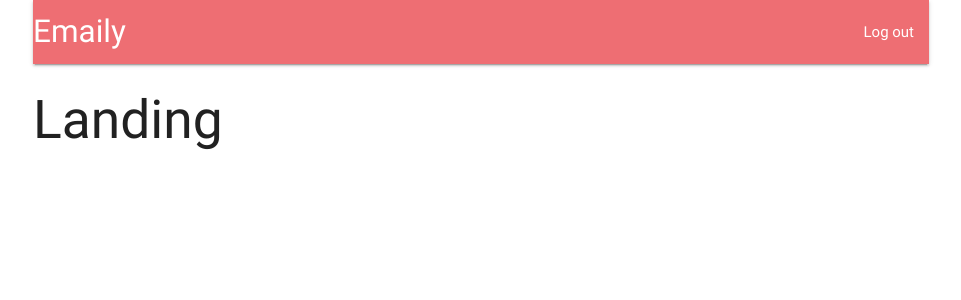
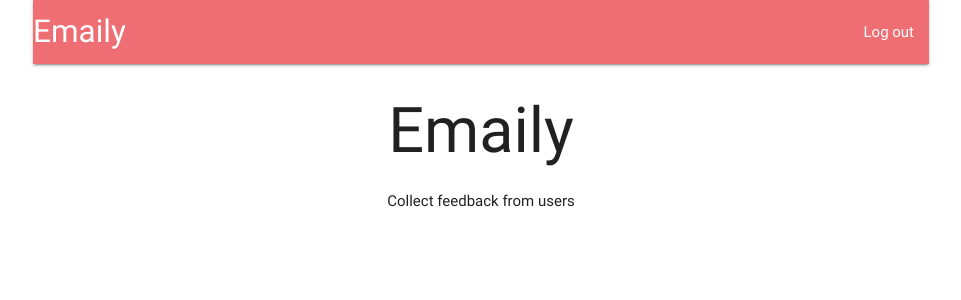
Before and after one commit to dvontrec/React-Full-Stack, a React (Create React App) app in the folder client/: page / in a window 1280 px wide. Shown: the top 300 px of the page, without its empty margins (159-1120 px from the left). Built offline with nearby package versions, Linux system fonts and the light colour scheme; no server answers.

Commit message:
Refactor landing component

```diff
--- a/client/src/components/App.js
+++ b/client/src/components/App.js
@@ -4,9 +4,9 @@
 import * as actions from "../actions";
 
 import Header from "./Header";
+import Landing from "./Landing";
 const Dashboard = () => <h2>Dashboard</h2>;
 const SurveyNew = () => <h2>SurveyNew</h2>;
-const Landing = () => <h2>Landing</h2>;
 
 class App extends Component {
 	// Called the moment the component is rendered to the screen
--- a/client/src/components/Header.js
+++ b/client/src/components/Header.js
@@ -16,7 +16,7 @@
 			default:
 				return (
 					<li>
-						<a>Log out</a>
+						<a href="/auth/google/api/logout">Log out</a>
 					</li>
 				);
 		}
--- /dev/null
+++ b/client/src/components/Landing.js
@@ -0,0 +1,12 @@
+import React from "react";
+
+const Landing = () => {
+	return (
+		<div style={{ textAlign: "center" }}>
+			<h1>Emaily</h1>
+			Collect feedback from users
+		</div>
+	);
+};
+
+export default Landing;
```
